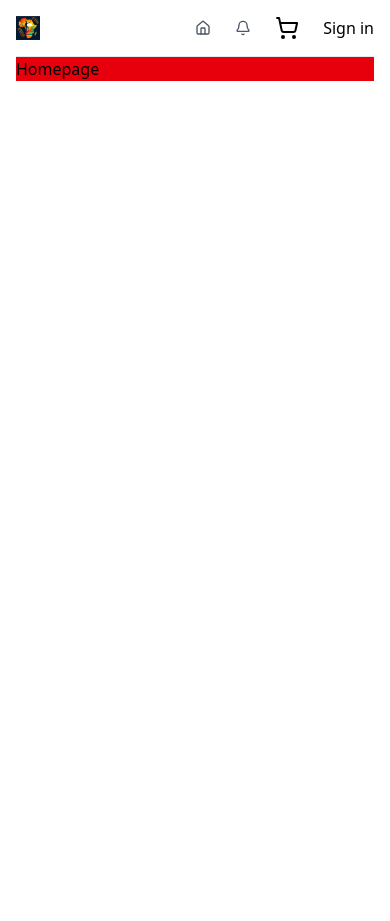
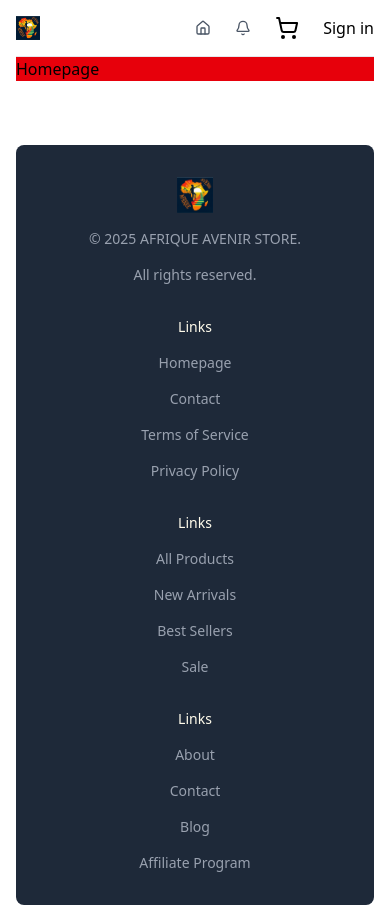
Before and after one commit to JorgeDaSilva72/afrique-avenir-store-ui, a Next.js app in the folder client/: page / in a window 390 px wide. Before the commit the page ends 844 px from the top, so only its background shows below. Built offline with nearby package versions, Linux system fonts and the light colour scheme.

Commit message:
feat(footer): add responsive footer .

```diff
--- a/client/src/app/layout.tsx
+++ b/client/src/app/layout.tsx
@@ -2,6 +2,7 @@
 import { Geist, Geist_Mono } from "next/font/google";
 import "./globals.css";
 import Navbar from "@/components/Navbar";
+import Footer from "@/components/Footer";
 
 const geistSans = Geist({
   variable: "--font-geist-sans",
@@ -31,6 +32,7 @@
         <div className="mx-auto p-4 sm:px-0 sm:max-w-xl md:max-w-2xl lg:max-w-3xl xl:max-w-6xl">
           <Navbar />
           {children}
+          <Footer />
         </div>
       </body>
     </html>
--- /dev/null
+++ b/client/src/components/Footer.tsx
@@ -0,0 +1,47 @@
+import Image from "next/image";
+import Link from "next/link";
+
+const Footer = () => {
+  return (
+    <div className="mt-16 flex flex-col items-center gap-8 md:flex-row md:items-start md:justify-between md:gap-0 bg-gray-800 p-8 rounded-lg">
+      <div className="flex flex-col gap-4 items-center md:items-start">
+        <Link href="/" className="flex items-center">
+          <Image
+            src="/logo-topaz-enhance.jpeg"
+            alt="Afrique Avenir Store"
+            width={36}
+            height={36}
+          />
+          <p className="hidden md:block text-md font-medium tracking-wider text-white">
+            STORE.
+          </p>
+        </Link>
+        <p className="text-sm text-gray-400">© 2025 AFRIQUE AVENIR STORE.</p>
+        <p className="text-sm text-gray-400">All rights reserved.</p>
+      </div>
+      <div className="flex flex-col gap-4 text-sm text-gray-400 items-center md:items-start">
+        <p className="text-sm text-amber-50">Links</p>
+        <Link href="/">Homepage</Link>
+        <Link href="/">Contact</Link>
+        <Link href="/">Terms of Service</Link>
+        <Link href="/">Privacy Policy</Link>
+      </div>
+      <div className="flex flex-col gap-4 text-sm text-gray-400 items-center md:items-start">
+        <p className="text-sm text-amber-50">Links</p>
+        <Link href="/">All Products</Link>
+        <Link href="/">New Arrivals</Link>
+        <Link href="/">Best Sellers</Link>
+        <Link href="/">Sale</Link>
+      </div>
+      <div className="flex flex-col gap-4 text-sm text-gray-400 items-center md:items-start">
+        <p className="text-sm text-amber-50">Links</p>
+        <Link href="/">About</Link>
+        <Link href="/">Contact</Link>
+        <Link href="/">Blog</Link>
+        <Link href="/">Affiliate Program</Link>
+      </div>
+    </div>
+  );
+};
+
+export default Footer;
```
